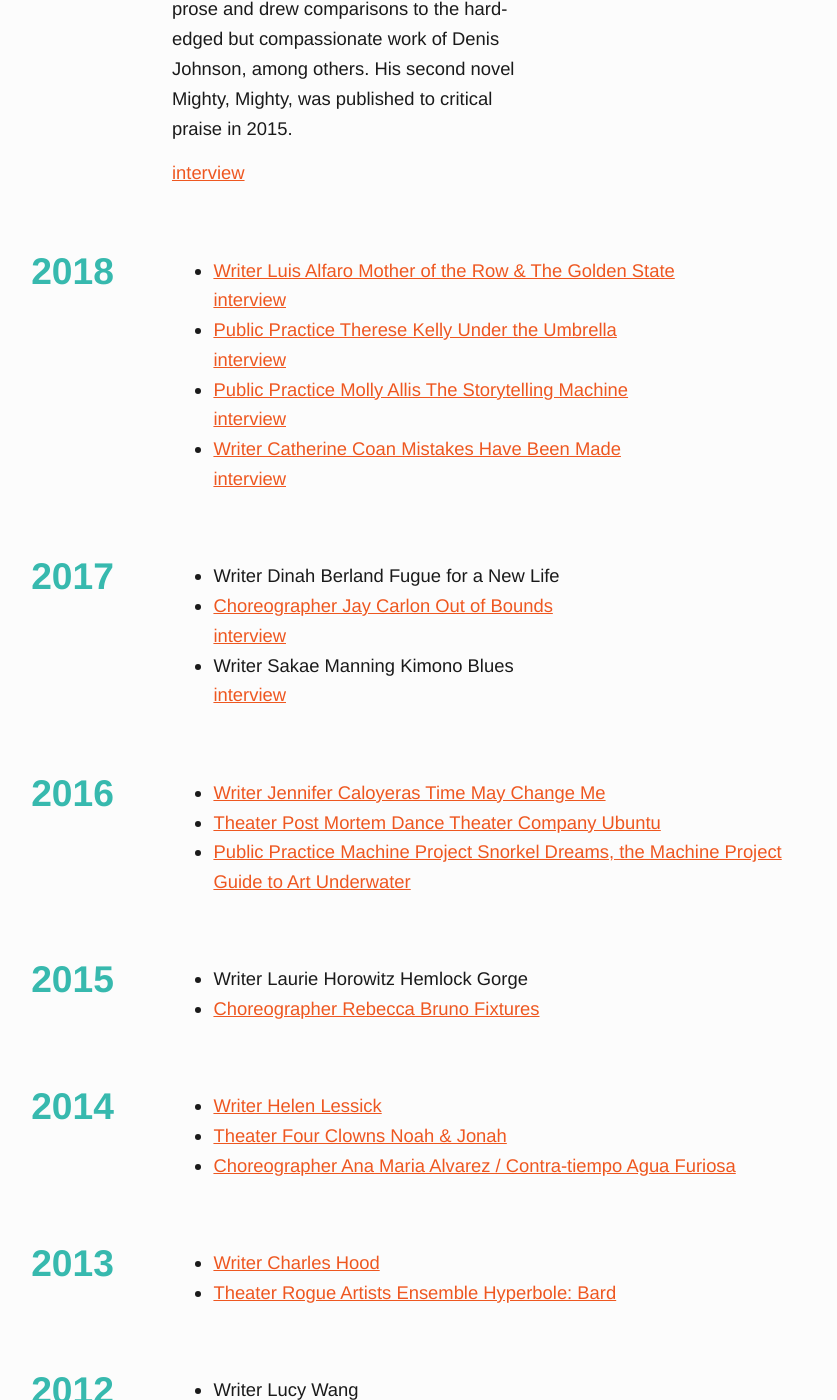
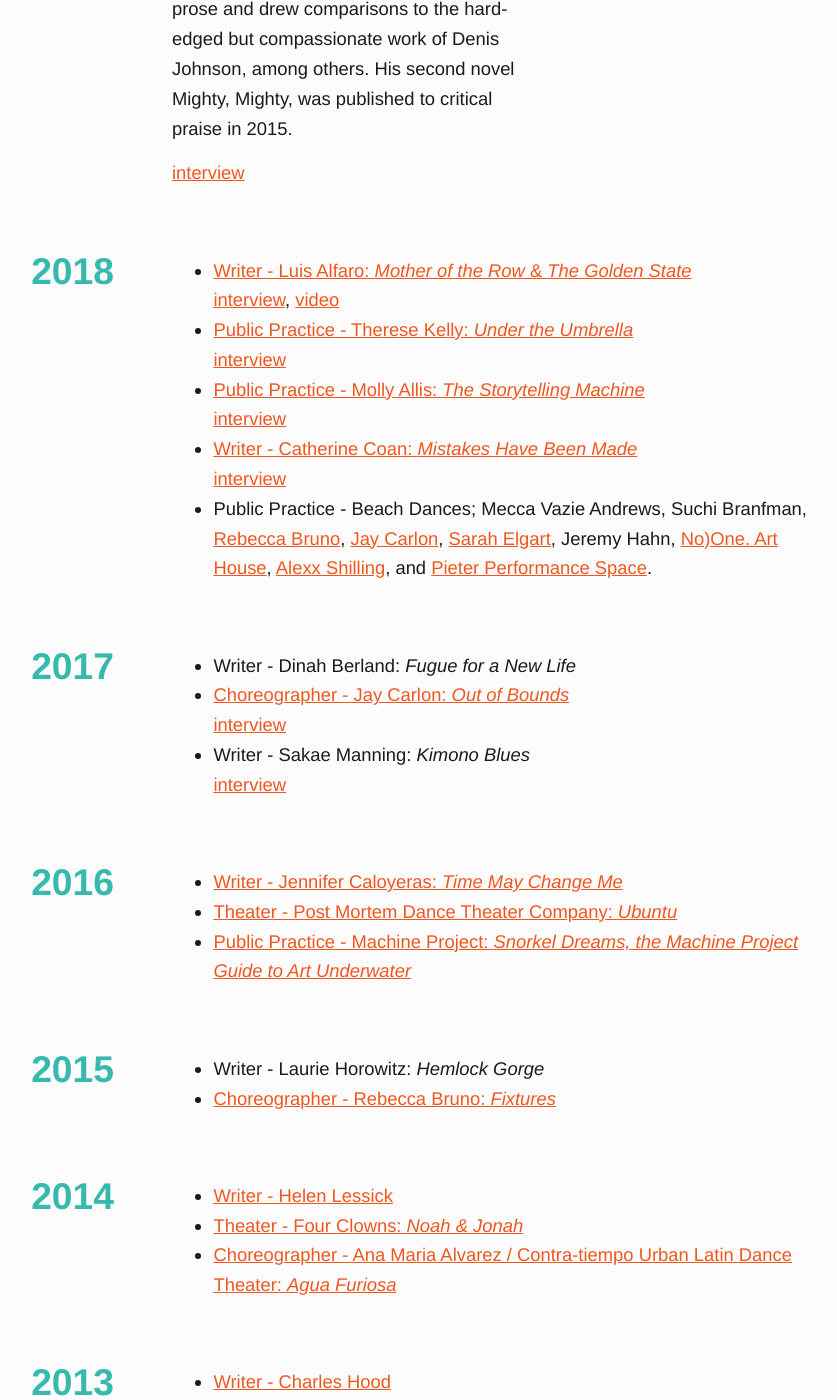
Before and after one commit to jimthoburn/artsamo, a Jekyll site: the page built from beach-culture-artists.md, in a window 1280 px wide and 1400 px high, scrolled down 1354 px. Shown: the whole window, without its empty margins (283-1120 px from the left). Built offline with Jekyll 4.4.1, drawn with Linux system fonts in a browser that asks for light colours; some web fonts are replaced; some of the changed text lies outside the part shown.

Commit message:
Update Beach Culture Artists page
Former-commit-id: c9a2941624c2e69da2da5717abd9a0d3eb3f7718

```diff
--- a/beach-culture-artists.md
+++ b/beach-culture-artists.md
@@ -10,7 +10,7 @@ Artists in Residence<br /><small>at Annenberg Community<br />Beach House</small>
 
 <div class="artists" markdown="1">
 
-*   ### Wally Rudolph, Writer, _The Ox, The Horse & The Boar_
+*   ### Writer - Wally Rudolph: _The Ox, The Horse & The Boar_
 
     <figure><img src="/uploads/wally-rudolph.png" height="300" alt="" /></figure>
 
@@ -27,71 +27,72 @@ Artists in Residence<br /><small>at Annenberg Community<br />Beach House</small>
 2018
 ----
 
-*   [Writer Luis Alfaro Mother of the Row & The Golden State](https://dramaticarts.usc.edu/luis-alfaro/)
-  [interview](https://www.santamonica.gov/press/2018/01/17/playwright-luis-alfaro-named-writer-in-residence-at-the-annenberg-community-beach-house)
-*   [Public Practice Therese Kelly Under the Umbrella](http://www.theresekelly.com/)
-  [interview](https://www.santamonica.gov/blog/architect-and-social-practice-artist-therese-kelly-to-lead-tours-illuminating-our-relationship-with-water)
-*   [Public Practice Molly Allis The Storytelling Machine](https://www.mollyallis.com/)
-  [interview](https://www.santamonica.gov/blog/artist-molly-allis-focuses-on-accessibility-and-joy-in-her-process)
-*   [Writer Catherine Coan Mistakes Have Been Made](https://catherinecoan.com/)
-  [interview](https://beachhouseair.blogspot.com/2018/12/following-and-reconciling-different.html)
+*   [Writer - Luis Alfaro: _Mother of the Row_ & _The Golden State_](https://dramaticarts.usc.edu/luis-alfaro/)
+   [interview](https://www.santamonica.gov/press/2018/01/17/playwright-luis-alfaro-named-writer-in-residence-at-the-annenberg-community-beach-house), [video](https://www.youtube.com/watch?v=H4PK2-gA36Y)
+*   [Public Practice - Therese Kelly: _Under the Umbrella_](http://www.theresekelly.com/)
+   [interview](https://www.santamonica.gov/blog/architect-and-social-practice-artist-therese-kelly-to-lead-tours-illuminating-our-relationship-with-water)
+*   [Public Practice - Molly Allis: _The Storytelling Machine_](https://www.mollyallis.com/)
+   [interview](https://www.santamonica.gov/blog/artist-molly-allis-focuses-on-accessibility-and-joy-in-her-process)
+*   [Writer - Catherine Coan: _Mistakes Have Been Made_](https://catherinecoan.com/)
+   [interview](https://beachhouseair.blogspot.com/2018/12/following-and-reconciling-different.html)
+*   Public Practice - Beach Dances; Mecca Vazie Andrews, Suchi Branfman, [Rebecca Bruno](https://www.rebeccabruno.net/), [Jay Carlon](https://www.jaycarlon.com/), [Sarah Elgart](http://sarahelgart.com/), Jeremy Hahn, [No)One. Art House](https://noonearthouse.org/), [Alexx Shilling](http://alexxmakesdances.com/), and [Pieter Performance Space](https://pieterpasd.com/).
 
 2017
 ----
 
-*   Writer Dinah Berland Fugue for a New Life
-*   [Choreographer Jay Carlon Out of Bounds](https://www.jaycarlon.com/)
-  [interview](https://www.santamonica.gov/blog/artist-jay-carlon-explores-migration-and-displacement-through-dance-at-the-beach-house)
-*   Writer Sakae Manning Kimono Blues
-  [interview](https://www.santamonica.gov/blog/writer-sakae-manning-forges-alliances-between-women-of-color-through-storytelling)
+*   Writer - Dinah Berland: _Fugue for a New Life_
+*   [Choreographer - Jay Carlon: _Out of Bounds_](https://www.jaycarlon.com/)
+   [interview](https://www.santamonica.gov/blog/artist-jay-carlon-explores-migration-and-displacement-through-dance-at-the-beach-house)
+*   Writer - Sakae Manning: _Kimono Blues_
+   [interview](https://www.santamonica.gov/blog/writer-sakae-manning-forges-alliances-between-women-of-color-through-storytelling)
 
 2016
 ----
 
-*   [Writer Jennifer Caloyeras Time May Change Me](http://www.jennifercaloyeras.com/)
-*   [Theater Post Mortem Dance Theater Company Ubuntu](http://postmortemmovement.wixsite.com/)
-*   [Public Practice Machine Project Snorkel Dreams, the Machine Project Guide to Art Underwater](https://machineproject.com/2016/projects/snorkel-dreams-a-machine-project-guide-to-art-underwater/)
+*   [Writer - Jennifer Caloyeras: _Time May Change Me_](http://www.jennifercaloyeras.com/)
+*   [Theater - Post Mortem Dance Theater Company: _Ubuntu_](http://postmortemmovement.wixsite.com/)
+*   [Public Practice - Machine Project: _Snorkel Dreams, the Machine Project Guide to Art Underwater_](https://machineproject.com/2016/projects/snorkel-dreams-a-machine-project-guide-to-art-underwater/)
 
 2015
 ----
 
-*   Writer Laurie Horowitz Hemlock Gorge
-*   [Choreographer Rebecca Bruno Fixtures](https://www.rebeccabruno.net/)
+*   Writer - Laurie Horowitz: _Hemlock Gorge_
+*   [Choreographer - Rebecca Bruno: _Fixtures_](https://www.rebeccabruno.net/)
 
 2014
 ----
 
-*   [Writer Helen Lessick](http://helenlessick.net/)
-*   [Theater Four Clowns Noah & Jonah](http://fourclowns.org/)
-*   [Choreographer Ana Maria Alvarez / Contra-tiempo Agua Furiosa](http://www.contra-tiempo.org/)
+*   [Writer - Helen Lessick](http://helenlessick.net/)
+*   [Theater - Four Clowns: _Noah & Jonah_](http://fourclowns.org/)
+*   [Choreographer - Ana Maria Alvarez / Contra-tiempo Urban Latin Dance Theater: _Agua Furiosa_](http://www.contra-tiempo.org/)
 
 2013
 ----
 
-*   [Writer Charles Hood](https://charleshoodbooks.viewbook.com/)
-*   [Theater Rogue Artists Ensemble Hyperbole: Bard](https://www.rogueartists.org/)
+*   [Writer - Charles Hood](https://charleshoodbooks.viewbook.com/)
+*   [Theater - Rogue Artists Ensemble: _Hyperbole: Bard_](https://www.rogueartists.org/)
 
 2012
 ----
 
-*   Writer Lucy Wang
-*   [Theater Salty Shakespeare Salty Shakespeare’s Hamlet](http://www.saltyshakespeare.org/)
-*   [Choreographer Sheetal Gandhi I Am You](http://sheetalgandhi.com/)
+*   Writer - Lucy Wang
+*   [Theater - Salty Shakespeare: _Salty Shakespeare’s Hamlet_](http://www.saltyshakespeare.org/)
+*   [Choreographer - Sheetal Gandhi: _I Am You_](http://sheetalgandhi.com/)
 
 2011
 ----
 
-*   Writer Sandro Meallet
-*   [Theater Santa Monica Rep The Tempest!](https://www.santamonicarep.org/)
-*   [Choreographer Keith Glassman Timeless: Marxist Dances at the Beach](http://www.keithglassman.org/)
+*   Writer - Sandro Meallet
+*   [Theater - Santa Monica Rep: _The Tempest!_](https://www.santamonicarep.org/index.html)
+*   [Choreographer - Keith Glassman: _Timeless: Marxist Dances at the Beach_](http://www.keithglassman.org/)
 
 2010
 ----
 
-*   [Choreographer Holly Rothschild This is Not Here](http://strangeandelegant.com/)
-*   [Theater Shakespeare Santa Monica Merchant of Venice](http://notmanapart.com/shakespeare-santa-monica)
+*   [Choreographer - Holly Rothschild: _This is Not Here_](http://strangeandelegant.com/)
+*   [Theater - Shakespeare Santa Monica: _Merchant of Venice_](http://notmanapart.com/shakespeare-santa-monica)
 
 2009
 ----
 
-*   Writer Majid Naficy
+*   Writer - Majid Naficy
```
